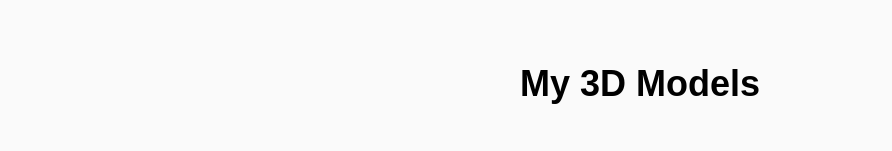
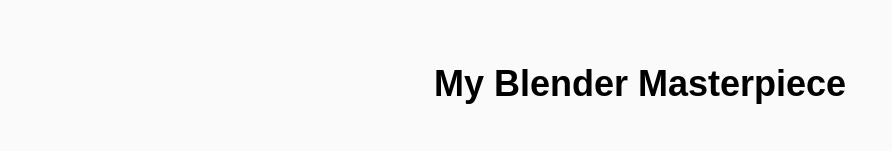
Before and after one commit to ysisys0202/blender-masterpiece, a Next.js app: page / in a window 1280 px wide. Shown: the top 151 px of the page, without its empty margins (0-892 px from the left). Built offline with nearby package versions, Linux system fonts and the light colour scheme; a web font is replaced by a local one.

Commit message:
fix: 타이틀 수정

```diff
--- a/app/page.tsx
+++ b/app/page.tsx
@@ -6,7 +6,10 @@
 import { models } from "./data/models";
 
 export default function Home() {
-  const [selectedModel, setSelectedModel] = useState<{ path: string; title: string } | null>(null);
+  const [selectedModel, setSelectedModel] = useState<{
+    path: string;
+    title: string;
+  } | null>(null);
 
   const handleImageClick = (modelPath: string, title: string) => {
     setSelectedModel({ path: modelPath, title });
@@ -20,7 +23,7 @@
     <div className="min-h-screen bg-zinc-50 font-sans dark:bg-black">
       <main className="container mx-auto py-16 px-4">
         <h1 className="text-4xl font-bold text-black dark:text-zinc-50 text-center mb-12">
-          My 3D Models
+          My Blender Masterpiece
         </h1>
         <div className="grid grid-cols-1 md:grid-cols-3 xl:grid-cols-5 gap-6">
           {models.map((model, index) => (
```
